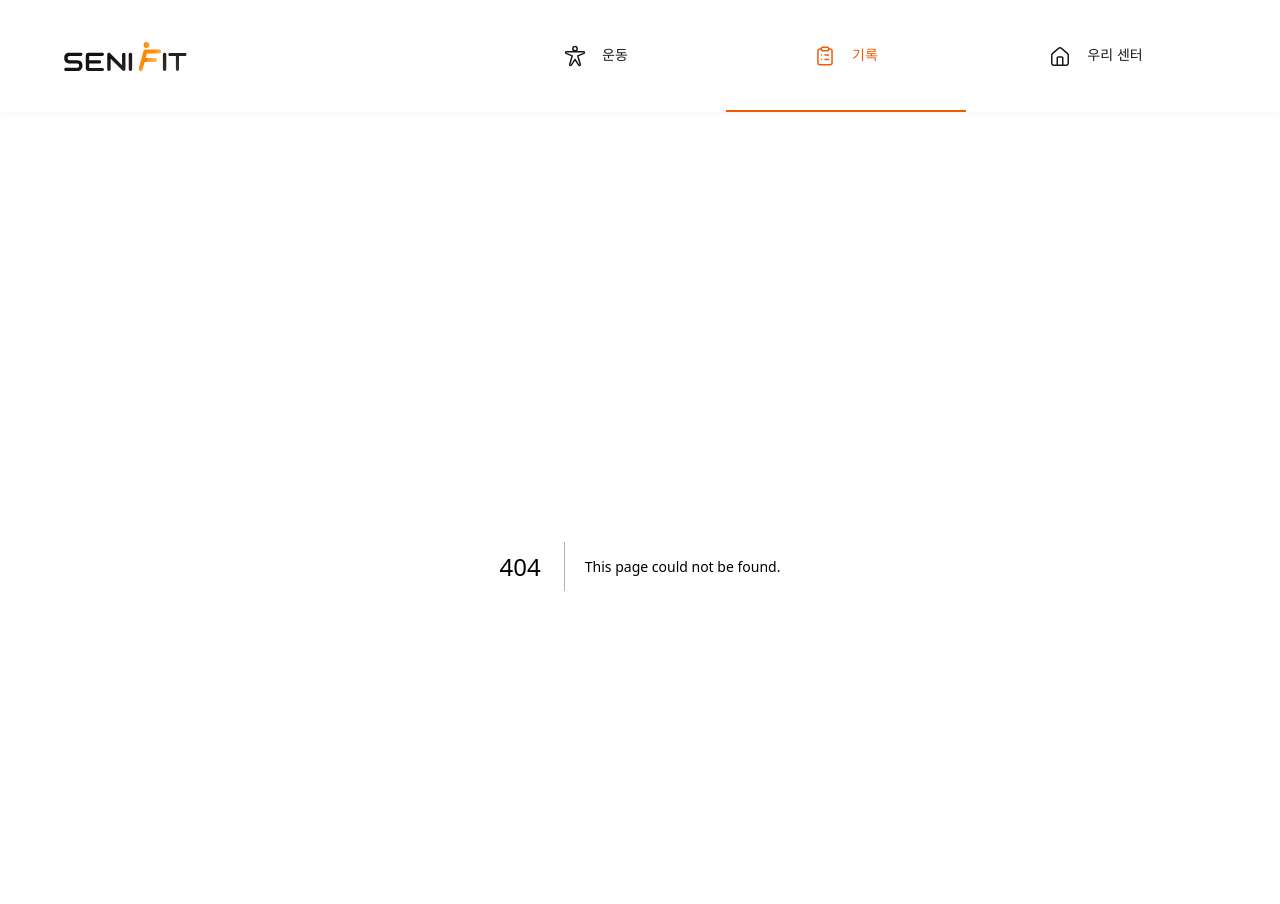
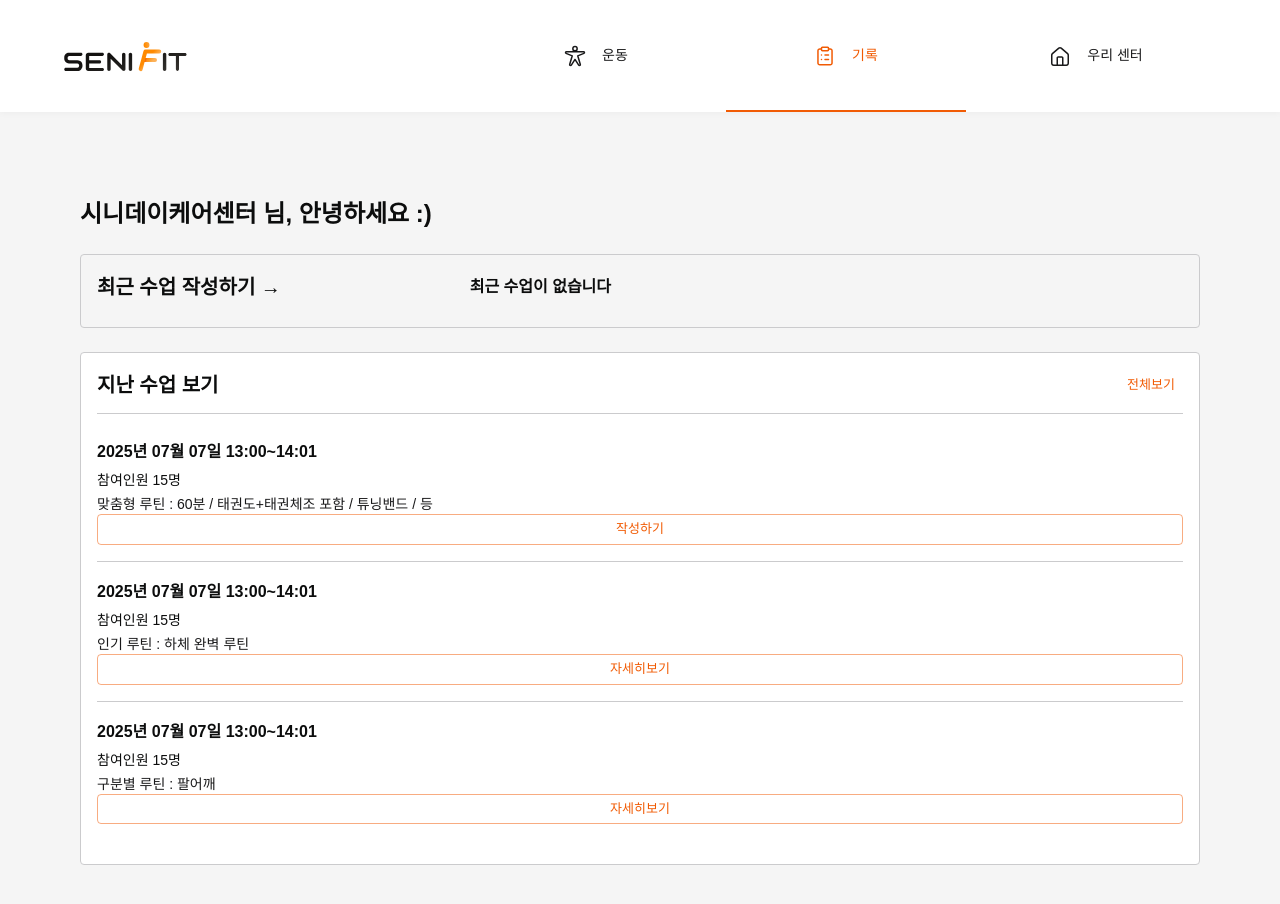
Before and after one commit to Team-Senifit/Web, a Next.js app: page /record in a window 1280 px wide. Before the commit this address had no page. Shown: the top 904 px of the page. Built offline with nearby package versions, Linux system fonts and the light colour scheme; no server answers; a web font is replaced by a local one.

Commit message:
feat: 운동 기록 페이지 기본 틀 구현

```diff
--- /dev/null
+++ b/src/app/record/page.tsx
@@ -0,0 +1,44 @@
+import Record from "./panel/Record";
+import { Typography, Container, Box } from "@mui/material";
+
+type CenterAPI = {
+  status: number;
+  message: string;
+  data: { name: string };
+};
+
+export const dynamic = "force-dynamic";
+export const revalidate = 0;
+
+export default async function RecordPage() {
+  let centerName = "시니데이케어센터";
+  try {
+    const res = await fetch(`${process.env.NEXT_PUBLIC_API_URL}/center`, {
+      cache: "no-store",
+    });
+    if (res.ok) {
+      const json = (await res.json()) as CenterAPI;
+      centerName = json?.data?.name || centerName;
+      console.log(centerName);
+    }
+    else {
+      console.log("센터정보 api 연동 안됨");
+    }
+  } catch {
+    console.log("센터정보 api 연동 실패");
+  }
+
+  return (
+    <Container max-width="lg" sx={{ py: 4 }}>
+      <Box>
+        <Typography variant="h5" fontWeight={600}>
+          {centerName} 님, 안녕하세요 :)
+        </Typography>
+      </Box>
+
+      <Box mt={3}>
+        <Record />
+      </Box>
+    </Container>
+  );
+}
--- /dev/null
+++ b/src/app/record/panel/PastRecords.tsx
@@ -0,0 +1,108 @@
+"use client";
+
+import Link from "next/link";
+import {
+  Card,
+  CardContent,
+  Typography,
+  Stack,
+  Divider,
+  Button,
+  Box,
+} from "@mui/material";
+
+type Item = {
+  id: string;
+  title: string; // 날짜/시간
+  headcount: number;
+  desc: string;
+  cta: "작성하기" | "자세히보기";
+  href: string;
+};
+
+export default function PastRecords() {
+  // 연동 전 임시 아이템
+  const items: Item[] = [
+    {
+      id: "1",
+      title: "2025년 07월 07일 13:00~14:01",
+      headcount: 15,
+      desc: "맞춤형 루틴 : 60분 / 태권도+태권체조 포함 / 튜닝밴드 / 등",
+      cta: "작성하기",
+      href: "/record/1/edit",
+    },
+    {
+      id: "2",
+      title: "2025년 07월 07일 13:00~14:01",
+      headcount: 15,
+      desc: "인기 루틴 : 하체 완벽 루틴",
+      cta: "자세히보기",
+      href: "/record/2",
+    },
+    {
+      id: "3",
+      title: "2025년 07월 07일 13:00~14:01",
+      headcount: 15,
+      desc: "구분별 루틴 : 팔어깨",
+      cta: "자세히보기",
+      href: "/record/3",
+    },
+  ];
+
+  return (
+    <Card variant="outlined">
+      <CardContent sx={{ pb: 1 }}>
+        <Stack
+          direction="row"
+          alignItems="center"
+          justifyContent="space-between"
+          mb={1.5}
+        >
+          <Typography variant="h6" fontWeight={700}>
+            지난 수업 보기
+          </Typography>
+          <Button component={Link} href="/record/all" size="small" variant="text">
+            전체보기
+          </Button>
+        </Stack>
+
+        <Divider />
+
+        <Stack divider={<Divider />} sx={{ mt: 1 }}>
+          {items.map((it) => (
+            <Box key={it.id} sx={{ py: 2 }}>
+              <Stack
+                direction={{ xs: "column", md: "row" }}
+                alignItems={{ md: "center" }}
+                justifyContent="space-between"
+                spacing={1}
+              >
+                <Stack spacing={0.5}>
+                  <Typography variant="subtitle1" fontWeight={600}>
+                    {it.title}
+                  </Typography>
+                  <Typography variant="body2">
+                    참여인원 {it.headcount}명
+                  </Typography>
+                  <Typography variant="body2" color="text.secondary">
+                    {it.desc}
+                  </Typography>
+                </Stack>
+
+                <Button
+                  component={Link}
+                  href={it.href}
+                  variant="outlined"
+                  size="small"
+                  sx={{ alignSelf: { xs: "flex-start", md: "initial" }, mt: { xs: 1, md: 0 } }}
+                >
+                  {it.cta}
+                </Button>
+              </Stack>
+            </Box>
+          ))}
+        </Stack>
+      </CardContent>
+    </Card>
+  );
+}
--- /dev/null
+++ b/src/app/record/panel/RecentRecord.tsx
@@ -0,0 +1,177 @@
+"use client";
+
+import { useEffect, useMemo, useState } from "react";
+import Link from "next/link";
+import { useRouter } from "next/navigation";
+import {
+  Card,
+  CardContent,
+  Typography,
+  Stack,
+  Dialog,
+  DialogTitle,
+  DialogContent,
+  DialogActions,
+  Button,
+  Box,
+} from "@mui/material";
+
+// 응답 타입(필요 필드만)
+type RecordItem = {
+  recordId: number;
+  startTime: string; // ISO
+  endTime: string;   // ISO
+  participantCount: number;
+  durationKind: string;
+  singingKind: string;
+  cognitiveKind: string;
+  routineKind: string;
+};
+type RecordAPI = {
+  status: number;
+  message: string;
+  data: RecordItem[];
+};
+
+function formatRange(startISO?: string, endISO?: string) {
+  if (!startISO || !endISO) return "";
+  const s = new Date(startISO);
+  const e = new Date(endISO);
+
+  // 예: 2025년 07월 07일 13:00~14:01
+  const date = s.toLocaleDateString("ko-KR", {
+    year: "numeric",
+    month: "2-digit",
+    day: "2-digit",
+  });
+  const st = s.toLocaleTimeString("ko-KR", { hour: "2-digit", minute: "2-digit" });
+  const et = e.toLocaleTimeString("ko-KR", { hour: "2-digit", minute: "2-digit" });
+  return `${date} ${st}~${et}`;
+}
+
+export default function RecentRecord() {
+  const router = useRouter();
+
+  const [latest, setLatest] = useState<RecordItem | null>(null);
+  const [openDialog, setOpenDialog] = useState(false);
+  const [loading, setLoading] = useState(true);
+
+  // 1) 최근 기록 가져오기
+  useEffect(() => {
+    let mounted = true;
+    (async () => {
+      try {
+        const res = await fetch(`${process.env.NEXT_PUBLIC_API_URL}/record`, {
+          cache: "no-store",
+        });
+        if (res.ok) {
+          const json = (await res.json()) as RecordAPI;
+          const first = json?.data?.[0] ?? null;
+          if (mounted) setLatest(first);
+        }
+      } catch {
+        // 무시: latest는 null 유지
+      } finally {
+        if (mounted) setLoading(false);
+      }
+    })();
+    return () => {
+      mounted = false;
+    };
+  }, []);
+
+  // 2) 카드 클릭 핸들러
+  const handleClickCard = () => {
+    // “최근 수업이 작성되어 있다면” → 팝업 노출
+    // (기준: /record 응답 배열에 첫 요소가 존재하면 '최근 기록이 있음'으로 간주)
+    if (latest) {
+      setOpenDialog(true);
+      return;
+    }
+    // 없으면 새 작성 페이지로 즉시 이동
+    router.push("/record/new");
+  };
+
+  const dateRangeText = useMemo(
+    () => formatRange(latest?.startTime, latest?.endTime),
+    [latest]
+  );
+
+  const descText = useMemo(() => {
+    if (!latest) return "";
+    // 필요한 key들 간단 연결(추후 매핑표 오면 한글 문구로 변환 가능)
+    // 예시: "맞춤형 루틴 : 60분 / 태권도+태권체조 포함 / 튜닝밴드 / 등"
+    const parts = [
+      `duration: ${latest.durationKind}`,
+      `routine: ${latest.routineKind}`,
+      `cognitive: ${latest.cognitiveKind}`,
+      `singing: ${latest.singingKind}`,
+    ];
+    return parts.join(" / ");
+  }, [latest]);
+
+  return (
+    <>
+      <Card
+        variant="outlined"
+        onClick={handleClickCard}
+        sx={{
+          bgcolor: (t) => t.palette.grey[100],
+          cursor: "pointer",
+          "&:hover": { bgcolor: (t) => t.palette.grey[200] },
+        }}
+      >
+        {/* 헤더 + 콘텐츠를 가로(space-between) 배치 */}
+        <CardContent sx={{ display: "flex", alignItems: "center", gap: 2 }}>
+          {/* 좌측: 타이틀 */}
+          <Box sx={{ flex: 1, minWidth: 220 }}>
+            <Typography variant="h6" fontWeight={700}>
+              최근 수업 작성하기 →
+            </Typography>
+          </Box>
+
+          {/* 우측: 최근 기록 요약(로딩 전엔 자리만 유지) */}
+          <Box sx={{ flex: 2, overflow: "hidden" }}>
+            <Stack spacing={0.5} sx={{ textAlign: { xs: "left", md: "right" } }}>
+              <Typography variant="subtitle1" fontWeight={600} noWrap>
+                {loading ? "불러오는 중..." : dateRangeText || "최근 수업이 없습니다"}
+              </Typography>
+              {!!latest && (
+                <>
+                  <Typography variant="body2" noWrap>
+                    참여인원 {latest.participantCount}명
+                  </Typography>
+                  <Typography variant="body2" color="text.secondary" noWrap>
+                    {descText}
+                  </Typography>
+                </>
+              )}
+            </Stack>
+          </Box>
+        </CardContent>
+      </Card>
+
+      {/* 이미 작성된 경우 표시하는 팝업 */}
+      <Dialog open={openDialog} onClose={() => setOpenDialog(false)} max-width="xs" fullWidth>
+        <DialogTitle sx={{ pb: 1.5 }}>이미 기록을 작성했습니다.</DialogTitle>
+        <DialogContent sx={{ pt: 0 }}>
+          <Typography variant="body2" color="text.secondary">
+            최근 수업이 이미 등록되어 있습니다.
+          </Typography>
+        </DialogContent>
+        <DialogActions>
+          <Button variant="outlined" onClick={() => setOpenDialog(false)}>
+            취소
+          </Button>
+          <Button
+            variant="contained"
+            component={Link}
+            href={latest ? `/record/${latest.recordId}` : "/record"}
+          >
+            작성한 기록 보기
+          </Button>
+        </DialogActions>
+      </Dialog>
+    </>
+  );
+}
--- /dev/null
+++ b/src/app/record/panel/Record.tsx
@@ -0,0 +1,14 @@
+"use client";
+
+import { Stack } from "@mui/material";
+import RecentRecord from "./RecentRecord";
+import PastRecords from "./PastRecords";
+
+export default function Record() {
+  return (
+    <Stack spacing={3}>
+      <RecentRecord />
+      <PastRecords />
+    </Stack>
+  );
+}
```
Also changed, not shown: src/app/login/panel/LoginForm.tsx (+5 -10 lines).
